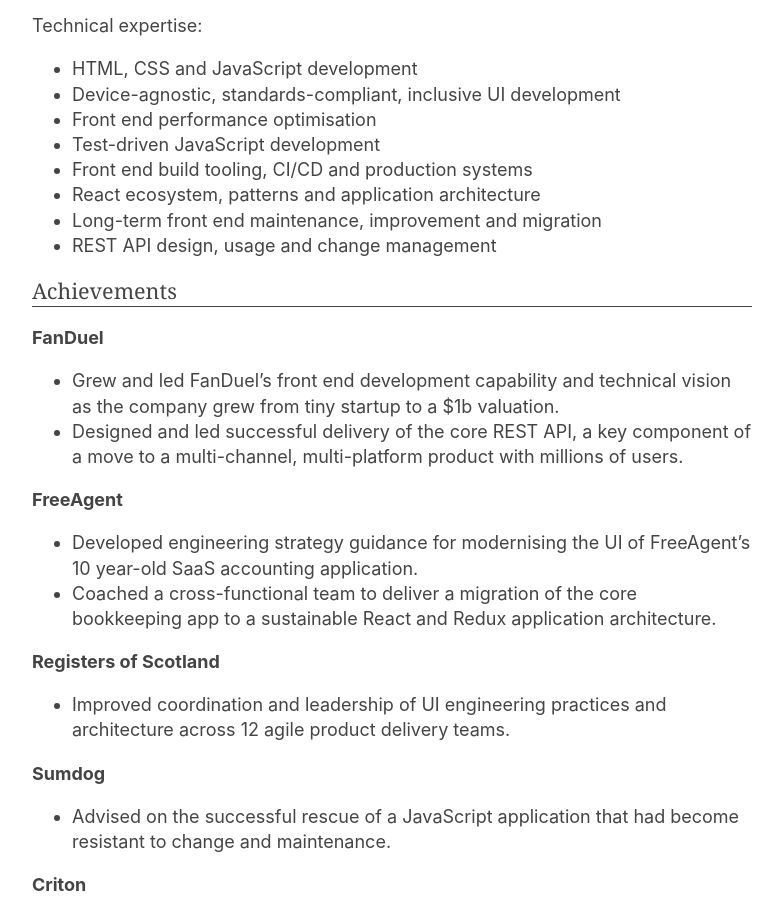
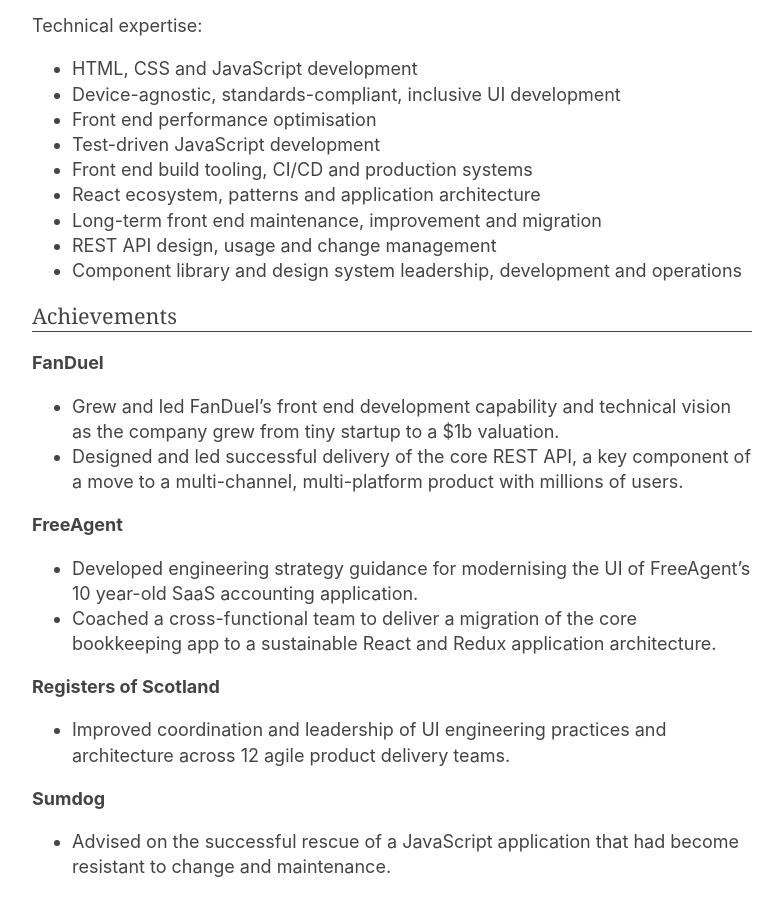
Before and after one commit to froots/froots.github.io, a Jekyll site: the page built from cv.md, in a window 1280 px wide and 900 px high, scrolled down 384 px. Shown: the whole window, without its empty margins (248-1031 px from the left). Built offline with Jekyll 4.4.1, drawn with Linux system fonts in a browser that asks for light colours.

Commit message:
Yet more CV tweakage

```diff
--- a/cv.md
+++ b/cv.md
@@ -28,6 +28,7 @@
 * React ecosystem, patterns and application architecture
 * Long-term front end maintenance, improvement and migration
 * REST API design, usage and change management
+* Component library and design system leadership, development and operations
 
 ## Achievements
 
```
